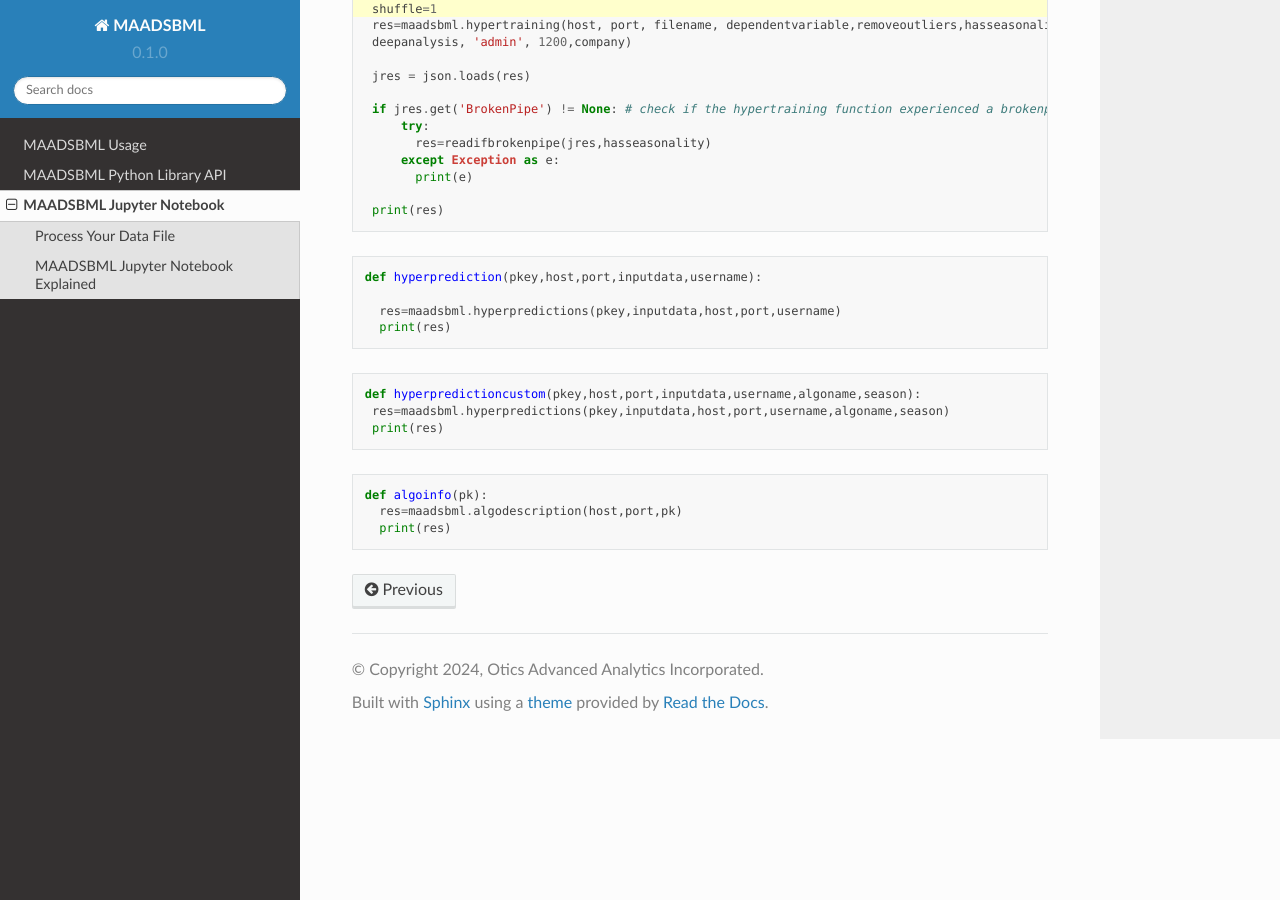
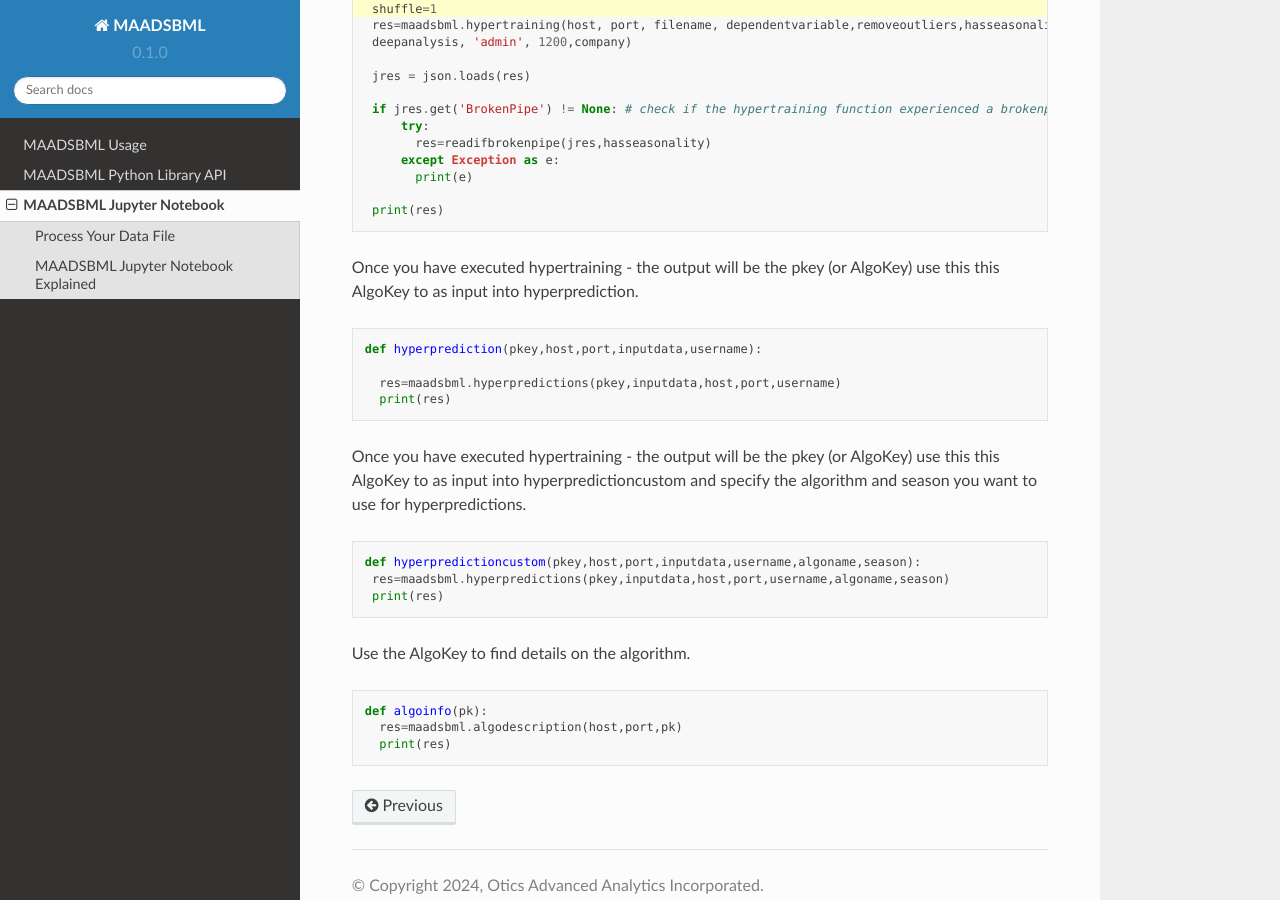
Before and after one commit to smaurice101/maadsbml, a Sphinx documentation site: the page built from docs/source/maadsbmlnotebook.rst, in a window 1280 px wide and 900 px high, scrolled down 2117 px. Built offline with Sphinx 7.4.7 and the Read the Docs theme 2.0.0, drawn with Linux system fonts in a browser that asks for light colours.

Commit message:
Update maadsbmlnotebook.rst

```diff
--- a/docs/source/maadsbmlnotebook.rst
+++ b/docs/source/maadsbmlnotebook.rst
@@ -130,6 +130,8 @@
 
     print(res)
 
+Once you have executed hypertraining - the output will be the pkey (or AlgoKey) use this this AlgoKey to as input into hyperprediction.
+
 .. code-block::
 
    def hyperprediction(pkey,host,port,inputdata,username):
@@ -137,12 +139,16 @@
      res=maadsbml.hyperpredictions(pkey,inputdata,host,port,username)
      print(res)
 
+Once you have executed hypertraining - the output will be the pkey (or AlgoKey) use this this AlgoKey to as input into hyperpredictioncustom and specify the algorithm and season you want to use for hyperpredictions.
+
 .. code-block::
 
    def hyperpredictioncustom(pkey,host,port,inputdata,username,algoname,season):
     res=maadsbml.hyperpredictions(pkey,inputdata,host,port,username,algoname,season)
     print(res)
 
+Use the AlgoKey to find details on the algorithm.
+
 .. code-block::
 
    def algoinfo(pk):
```
